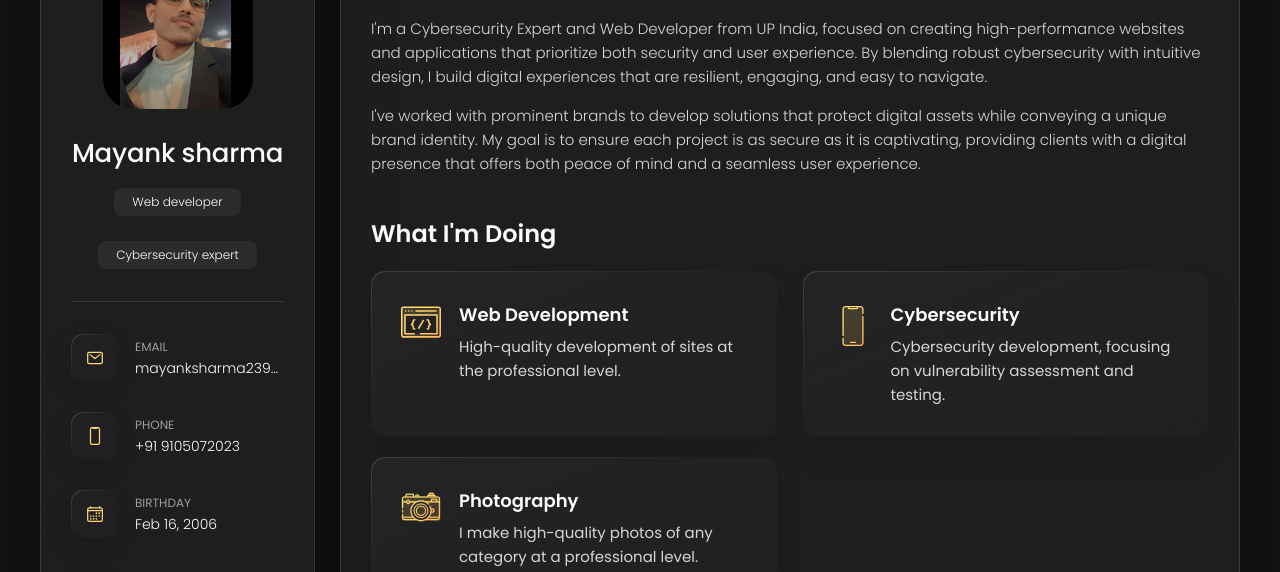
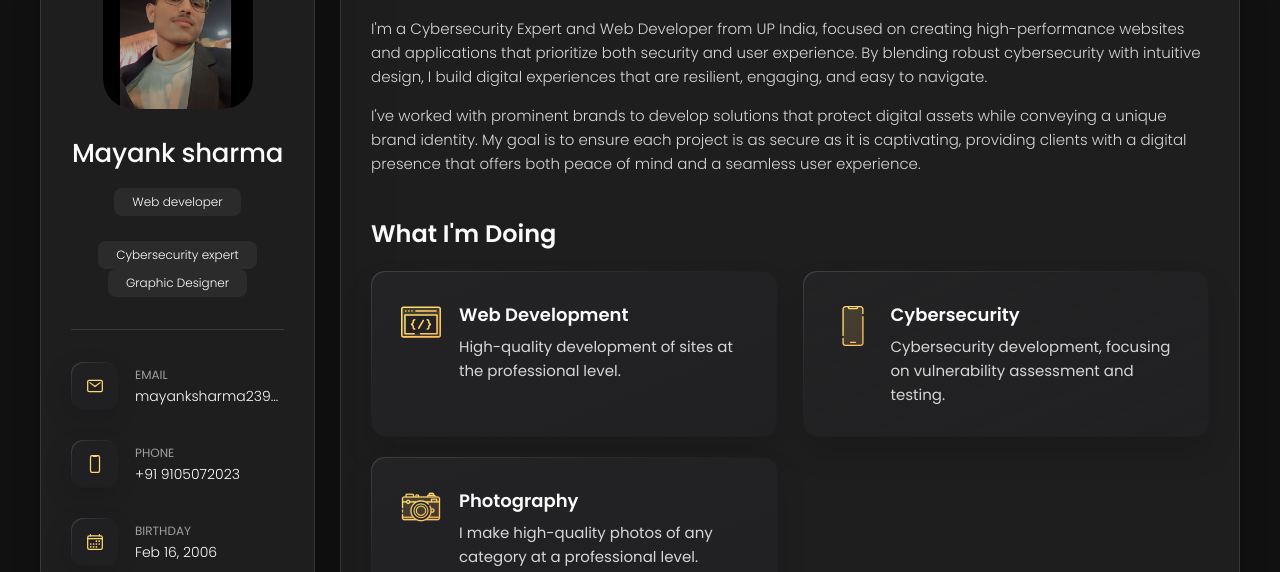
Before and after one commit to Mayanks023/Portfolio, a plain HTML site: page index.html in a window 1280 px wide. Shown: the part 162-734 px from the top of the page. Drawn offline with nearby package versions, Linux system fonts and the light colour scheme.

Commit message:
Update index.html

```diff
--- a/index.html
+++ b/index.html
@@ -50,6 +50,7 @@
 
           <p class="title">Web developer</p><br>
           <p class="title">Cybersecurity expert</p>
+          <p class="title">Graphic Designer</p>
         </div>
 
         <button class="info_more-btn" data-sidebar-btn>
```
